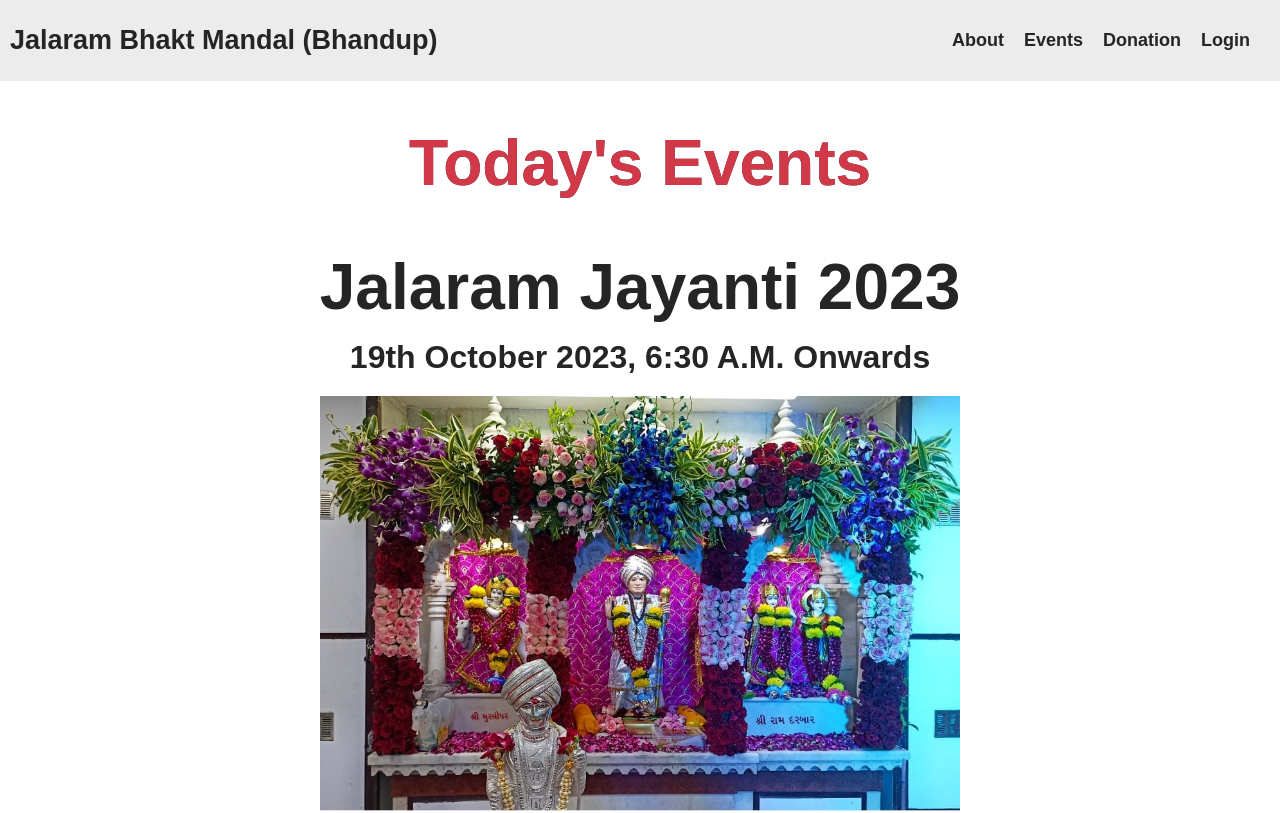
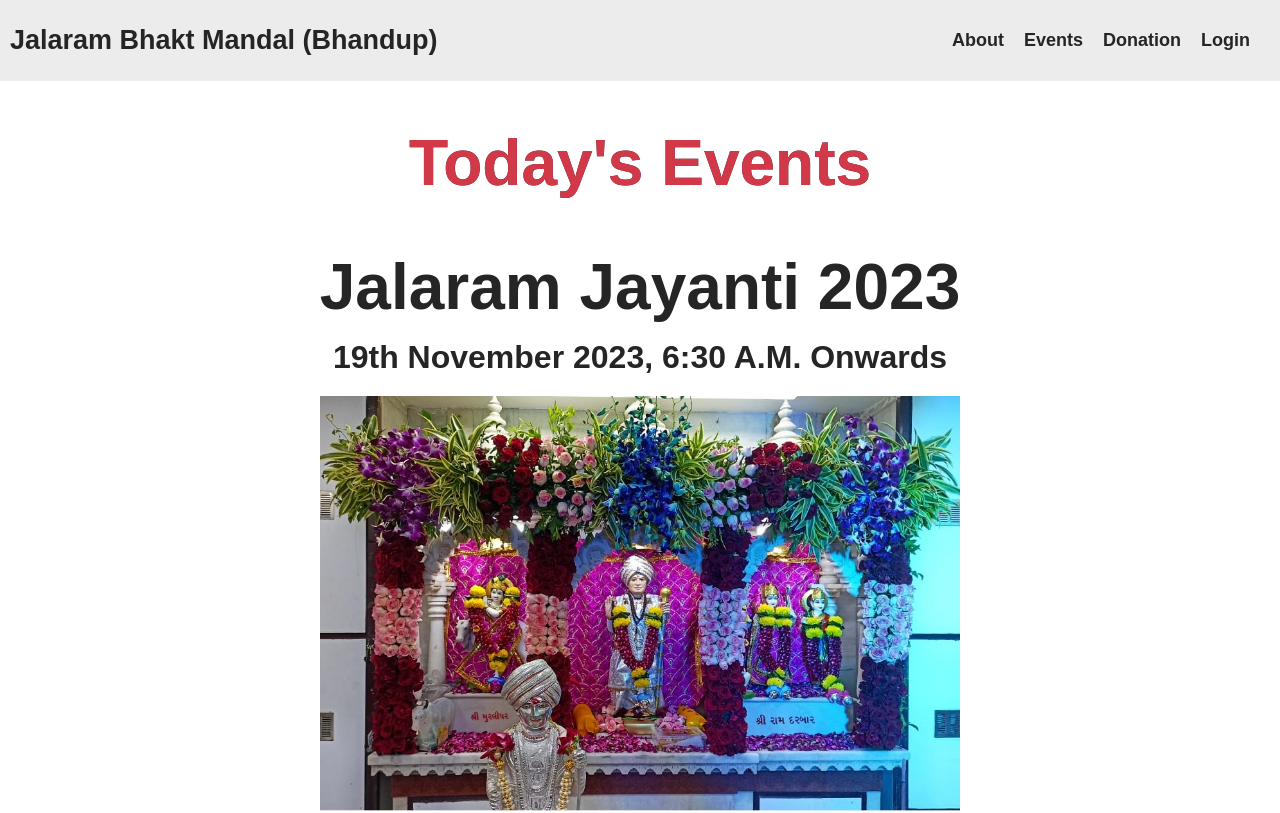
Before and after one commit to HardikShah563/jalaram_mandir, a React (Create React App) app: page /events in a window 1280 px wide. Shown: the top 813 px of the page. Built offline with nearby package versions, Linux system fonts and the light colour scheme; what to-words would draw is missing.

Commit message:
date change

```diff
--- a/src/pages/Events.jsx
+++ b/src/pages/Events.jsx
@@ -18,7 +18,7 @@ export default function Events() {
 
                     <div className="small-page">
                         <h1 className="subtitle txt-ctr">Jalaram Jayanti 2023</h1>
-                        <h1 className="txt-ctr margin-top-bottom-20">19th October 2023, 6:30 A.M. Onwards</h1>
+                        <h1 className="txt-ctr margin-top-bottom-20">19th November 2023, 6:30 A.M. Onwards</h1>
 
                         <img
                             className="mg-a-a event-banner-2023-img"
--- a/src/pages/Home.jsx
+++ b/src/pages/Home.jsx
@@ -42,7 +42,7 @@ export default function Home() {
 
                         <div className="small-page">
                             <h1 className="subtitle txt-ctr">Jalaram Jayanti 2023</h1>
-                            <h1 className="txt-ctr margin-top-bottom-20">19th October 2023, 6:30 A.M. Onwards</h1>
+                            <h1 className="txt-ctr margin-top-bottom-20">19th November 2023, 6:30 A.M. Onwards</h1>
                             <img
                                 className="mg-a-a event-banner-2023-img"
                                 src={
```
